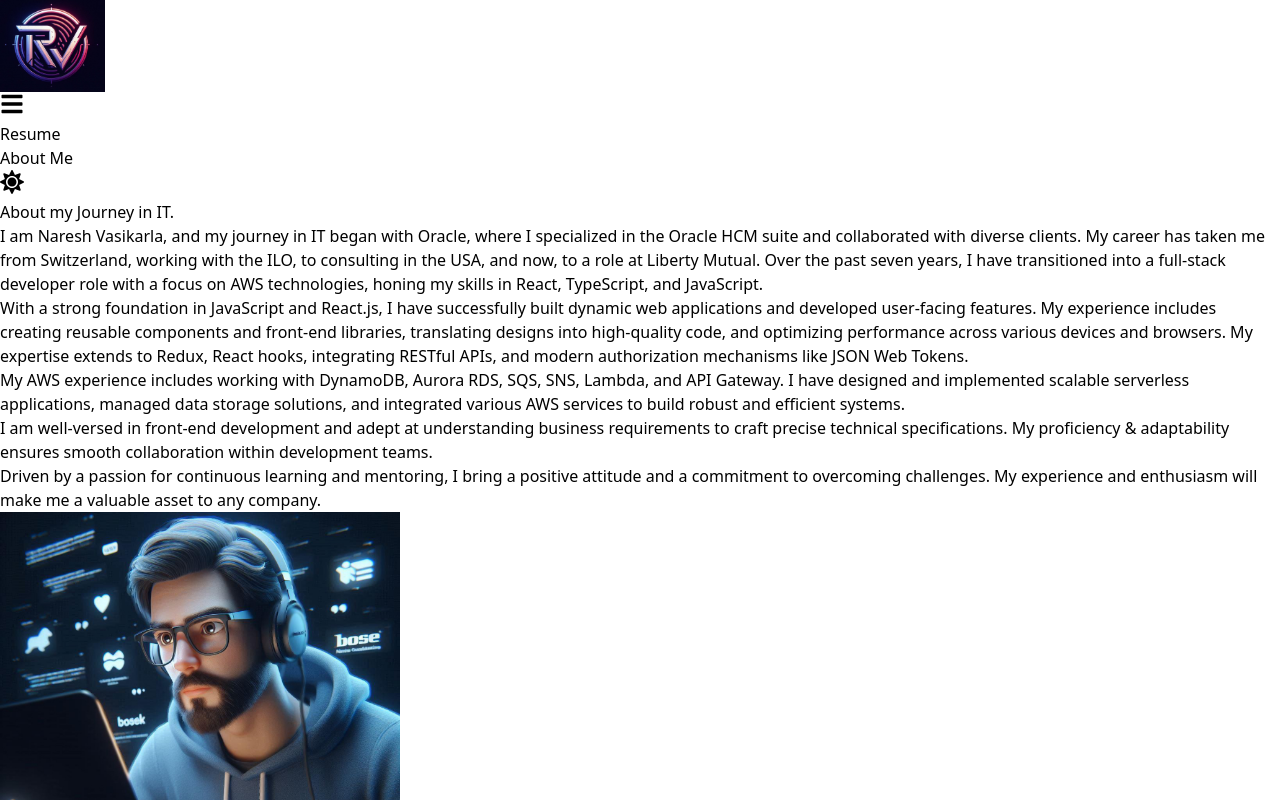
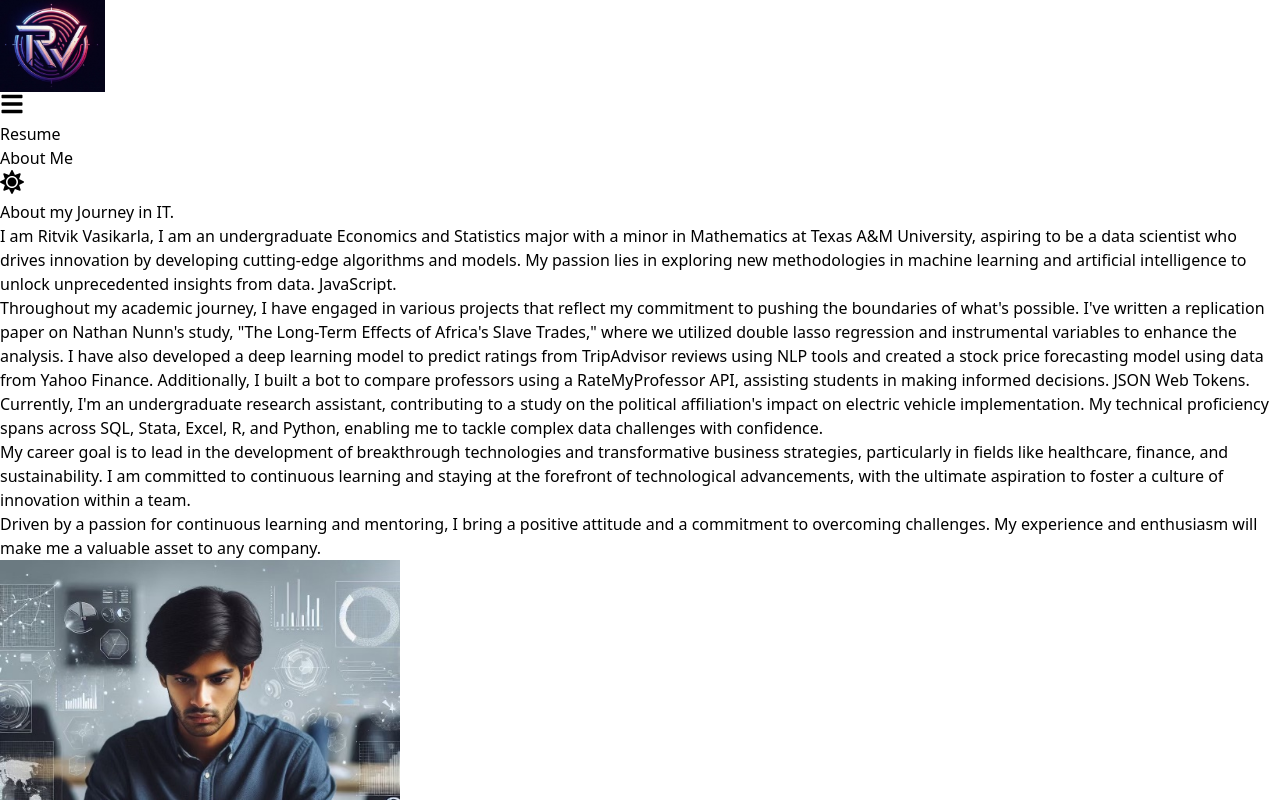
Before and after one commit to ritvikv03/portfolio, a Next.js app: page /about in a window 1280 px wide. Shown: the top 800 px of the page. Built offline with nearby package versions, Linux system fonts and the light colour scheme.

Commit message:
changed the about me, summary, pfp, and links to my name

```diff
--- a/app/layout.tsx
+++ b/app/layout.tsx
@@ -10,7 +10,7 @@ const LayoutContent = ({ children }: { children: React.ReactNode }) => {
   return (
     <html lang="en" className={theme}>
     <head>
-      <title>Naresh Vasikarla's Profile</title>
+      <title>Ritvik Vasikarla's Profile</title>
       <link rel="icon" href="/NV.jpg" sizes="any"/>
     </head>
     <body className={`dark:bg-black-100 ${theme}`}>
--- a/app/metadata.ts
+++ b/app/metadata.ts
@@ -1,6 +1,6 @@
 import type { Metadata } from "next";
 
 export const metadata: Metadata = {
-  title: "Naresh's Portfolio",
+  title: "Ritvik's Portfolio",
   description: "Generated by create next app",
 };
--- a/components/Header.tsx
+++ b/components/Header.tsx
@@ -4,7 +4,7 @@ const Header = () => {
   return (
       <div className="container mx-auto flex justify-between items-center">
         <div className="text-center">
-          <p className="text-sm">&copy; 2024 Naresh Vasikarla. All rights reserved.</p>
+          <p className="text-sm">&copy; 2024 Ritvik Vasikarla. All rights reserved.</p>
         </div>
         <div className="flex space-x-4">
           <a href="#" target="_blank" rel="noopener noreferrer">
--- a/containers/about/index.tsx
+++ b/containers/about/index.tsx
@@ -19,34 +19,32 @@ const AboutMe: FC<AboutMeProps> = ({}) => {
           </h2>
           <div className="flex flex-col justify-between">
             <p aria-label={'self-description'} className={`text-justify text-base sm:text-lg mb-6 lg:text-xl ${theme === 'dark' ? 'text-[#ADB7BE]' : 'text-black'}`}>
-              I am Naresh Vasikarla, and my journey in IT began with Oracle, where I specialized in the Oracle HCM suite
-              and collaborated with diverse clients. My career has taken me from Switzerland, working with the ILO, to
-              consulting in the USA, and now, to a role at Liberty Mutual. Over the past seven years, I have transitioned
-              into a full-stack developer role with a focus on AWS technologies, honing my skills in React, TypeScript,
-              and
+              I am Ritvik Vasikarla, I am an undergraduate Economics and Statistics major with a minor in Mathematics at Texas A&M University, aspiring to be a data scientist who drives innovation by developing cutting-edge algorithms and models.
+              My passion lies in exploring new methodologies in machine learning and artificial intelligence to unlock unprecedented insights from data.
               JavaScript.
             </p>
             <p className={`text-justify text-base sm:text-lg mb-6 lg:text-xl ${theme === 'dark' ? 'text-[#ADB7BE]' : 'text-black'}`}>
-              With a strong foundation in JavaScript and React.js, I have successfully built dynamic web applications
-              and
-              developed user-facing features. My experience includes creating reusable components and front-end
-              libraries,
-              translating designs into high-quality code, and optimizing performance across various devices and
-              browsers. My
-              expertise extends to Redux, React hooks, integrating RESTful APIs, and modern authorization mechanisms
-              like
+            Throughout my academic journey, I have engaged in various projects that reflect my commitment to pushing the boundaries of what's possible.
+            I've written a replication paper on Nathan Nunn's study, "The Long-Term Effects of Africa's Slave Trades," where we utilized double lasso regression and instrumental variables to enhance the analysis.
+            I have also developed a deep learning model to predict ratings from TripAdvisor reviews using NLP tools and created a stock price forecasting model using data from Yahoo Finance.
+            Additionally, I built a bot to compare professors using a RateMyProfessor API, assisting students in making informed decisions.
+
+
+
+
               JSON Web Tokens.
             </p>
             <p className={`text-justify text-base sm:text-lg mb-6 lg:text-xl ${theme === 'dark' ? 'text-[#ADB7BE]' : 'text-black'}`}>
-              My AWS experience includes working with DynamoDB, Aurora RDS, SQS, SNS, Lambda, and API Gateway. I have
-              designed and implemented scalable serverless applications, managed data storage solutions, and integrated
-              various AWS services to build robust and efficient systems.
+            Currently, I'm an undergraduate research assistant, contributing to a study on the political affiliation's impact on electric vehicle implementation.
+            My technical proficiency spans across SQL, Stata, Excel, R, and Python, enabling me to tackle complex data challenges with confidence.
+
+
             </p>
             <p className={`text-justify text-base sm:text-lg mb-6 lg:text-xl ${theme === 'dark' ? 'text-[#ADB7BE]' : 'text-black'}`}>
-              I am well-versed in front-end development and adept at understanding business requirements to craft
-              precise
-              technical specifications. My proficiency & adaptability ensures smooth collaboration within development
-              teams.
+            My career goal is to lead in the development of breakthrough technologies and transformative business strategies, particularly in fields like healthcare, finance, and sustainability.
+            I am committed to continuous learning and staying at the forefront of technological advancements, with the ultimate aspiration to foster a culture of innovation within a team.
+
+
             </p>
             <p className={`text-justify text-base sm:text-lg mb-6 lg:text-xl ${theme === 'dark' ? 'text-[#ADB7BE]' : 'text-black'}`}>
               Driven by a passion for continuous learning and mentoring, I bring a positive attitude and a commitment to
@@ -62,9 +60,9 @@ const AboutMe: FC<AboutMeProps> = ({}) => {
         >
           <div
             className={`rounded-full ${theme === 'dark' ? 'bg-[#181818]' : 'bg-white'} w-[250px] h-[250px] lg:w-[400px] lg:h-[400px] relative`}>
-            <Link href={"https://linkedin.com/in/nareshvasikarla"} target={'_blank'}>
+            <Link href={"https://linkedin.com/in/ritvikvasikarla"} target={'_blank'}>
               <Image
-                src="/images/NV1.jpg"
+                src="/images/rvlogo.jpg"
                 alt="hero image"
                 className="rounded-full absolute transform -translate-x-1/2 -translate-y-1/2 top-1/2 left-1/2"
                 width={400}
```
Also changed, not shown: components/Main.tsx (+6 -7 lines), public/images/NV1.jpg (deleted), public/images/rvlogo.jpg (added).
